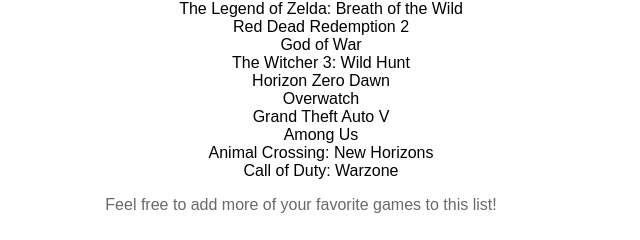
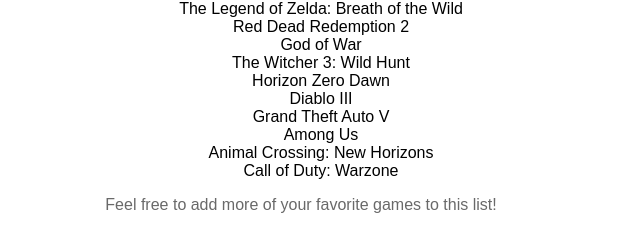
Before and after one commit to ivaylotodorov/GitPractice, a plain HTML site: page games.html in a window 1280 px wide. Shown: the part 142-382 px from the top of the page, 339-979 px from the left. Drawn offline with Linux system fonts and the light colour scheme.

Commit message:
Update games favorites

```diff
--- a/games.html
+++ b/games.html
@@ -15,7 +15,7 @@
         <li>God of War</li>
         <li>The Witcher 3: Wild Hunt</li>
         <li>Horizon Zero Dawn</li>
-        <li>Overwatch</li>
+        <li>Diablo III</li>
         <li>Grand Theft Auto V</li>
         <li>Among Us</li>
         <li>Animal Crossing: New Horizons</li>
```
